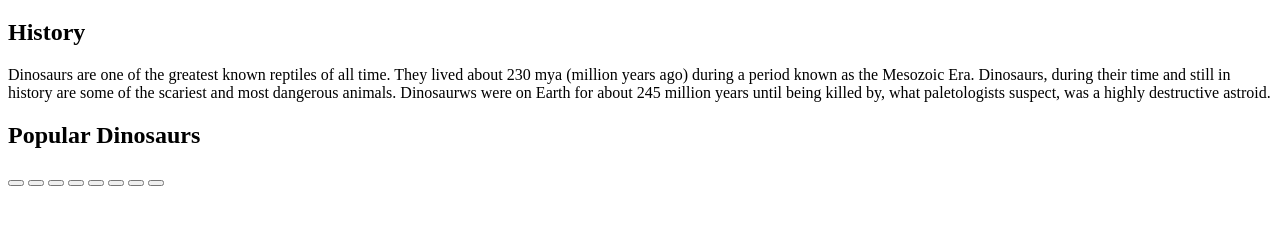
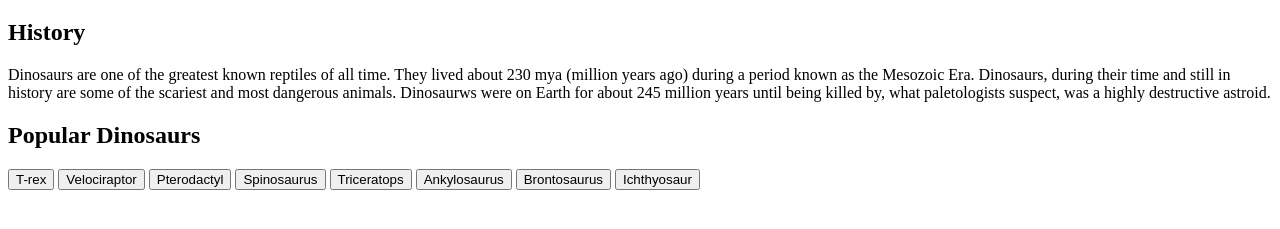
Before and after one commit to Dearborn42/Coding, a plain HTML site: page Coding.html in a window 1280 px wide. Shown: the part 61-290 px from the top of the page. Drawn offline with Linux system fonts and the light colour scheme.

Commit message:
Update Coding.html

```diff
--- a/Coding.html
+++ b/Coding.html
@@ -15,13 +15,15 @@
 
     <h2>Popular Dinosaurs</h2>
 
-    <button onclick="T-rex()"></button>
-    <button onclick="Velociraptor()"></button>
-    <button onclick="Pterodactyl()"></button>
-    <button onclick="Spinosaurus()"></button>
-    <button onclick="Triceratops()"></button>
-    <button onclick="Ankylosaurus()"></button>
-    <button onclick="Brontosaurus()"></button>
-    <button onclick="Ichthyosaur()"></button>
+    <button onclick="T-rex()">T-rex</button>
+    <button onclick="Velociraptor()">Velociraptor</button>
+    <button onclick="Pterodactyl()">Pterodactyl</button>
+    <button onclick="Spinosaurus()">Spinosaurus</button>
+    <button onclick="Triceratops()">Triceratops</button>
+    <button onclick="Ankylosaurus()">Ankylosaurus</button>
+    <button onclick="Brontosaurus()">Brontosaurus</button>
+    <button onclick="Ichthyosaur()">Ichthyosaur</button>
+
+    <script src = "Main.js"></script>
 </body>
 </html>
```
